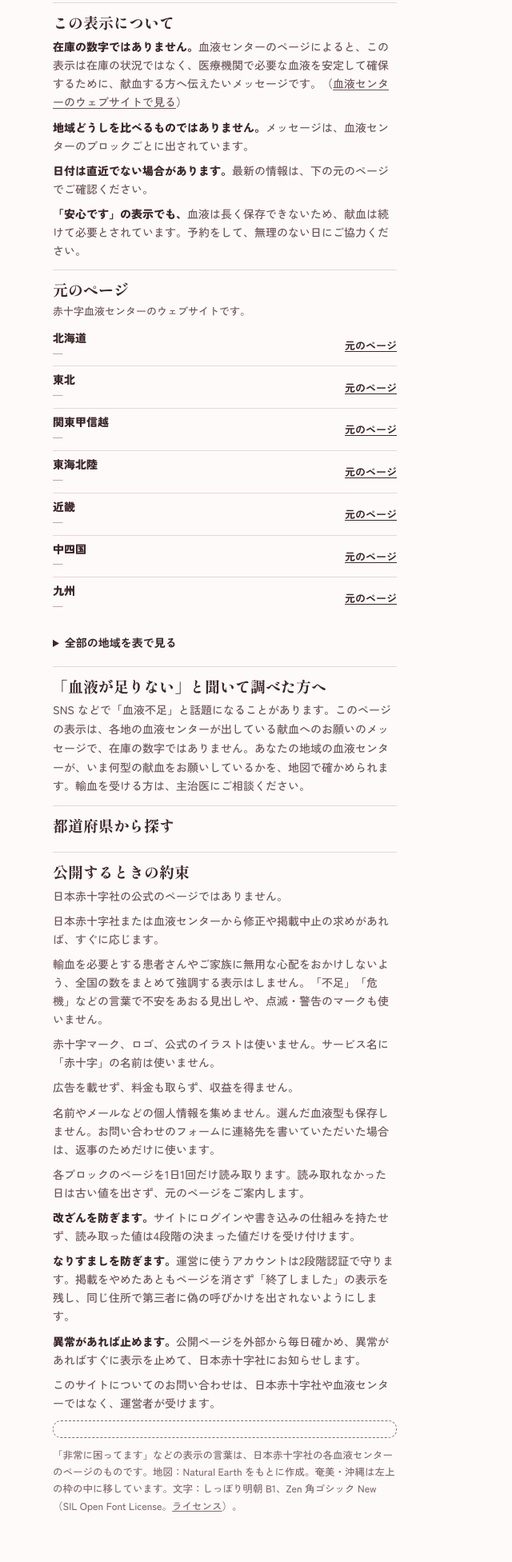
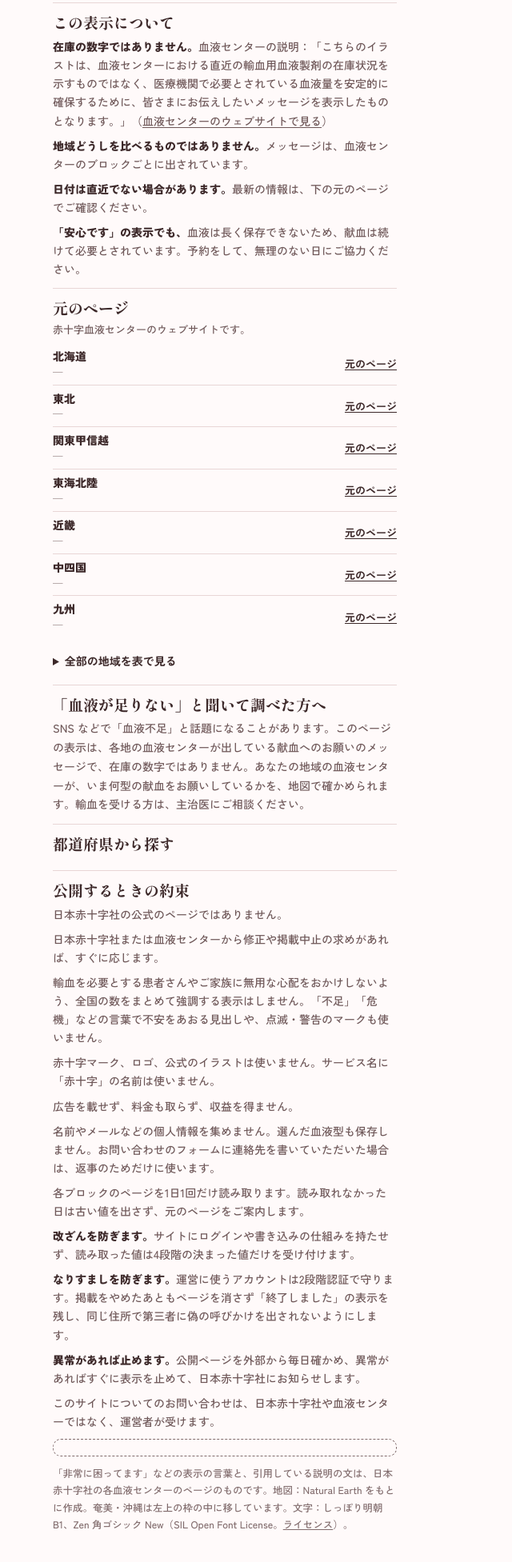
Before and after one commit to ao-zzz/kenketsu-map, a website: page site/index.html in a window 1280 px wide. Shown: the part 1018-2971 px from the top of the page at 80% size, without its empty margins (0-640 px from the left). Drawn offline with Linux system fonts and the light colour scheme; no server answers.

Commit message:
Bring back the quoted note that the display is not inventory
It is a marked quotation with its source and link, and it was in the
sample the Japanese Red Cross saw. The four level explanations stay out.

```diff
--- a/site/index.html
+++ b/site/index.html
@@ -52,7 +52,7 @@
     <section class="block">
       <h2>この表示について</h2>
       <ul>
-        <li><b>在庫の数字ではありません。</b>血液センターのページによると、この表示は在庫の状況ではなく、医療機関で必要な血液を安定して確保するために、献血する方へ伝えたいメッセージです。（<a href="https://www.bs.jrc.or.jp/ktks/tokyo/m0_06_donation.html" rel="noopener">血液センターのウェブサイトで見る</a>）</li>
+        <li><b>在庫の数字ではありません。</b>血液センターの説明：「こちらのイラストは、血液センターにおける直近の輸血用血液製剤の在庫状況を示すものではなく、医療機関で必要とされている血液量を安定的に確保するために、皆さまにお伝えしたいメッセージを表示したものとなります。」（<a href="https://www.bs.jrc.or.jp/ktks/tokyo/m0_06_donation.html" rel="noopener">血液センターのウェブサイトで見る</a>）</li>
         <li><b>地域どうしを比べるものではありません。</b>メッセージは、血液センターのブロックごとに出されています。</li>
         <li><b>日付は直近でない場合があります。</b>最新の情報は、下の元のページでご確認ください。</li>
         <li><b>「安心です」の表示でも、</b>血液は長く保存できないため、献血は続けて必要とされています。予約をして、無理のない日にご協力ください。</li>
@@ -99,7 +99,7 @@
         <li>このサイトについてのお問い合わせは、日本赤十字社や血液センターではなく、運営者が受けます。</li>
       </ul>
       <p class="owner"><!--OWNER--></p>
-      <p class="fine">「非常に困ってます」などの表示の言葉は、日本赤十字社の各血液センターのページのものです。地図：Natural Earth をもとに作成。奄美・沖縄は左上の枠の中に移しています。文字：しっぽり明朝 B1、Zen 角ゴシック New（SIL Open Font License。<a href="fonts/OFL.txt">ライセンス</a>）。</p>
+      <p class="fine">「非常に困ってます」などの表示の言葉と、引用している説明の文は、日本赤十字社の各血液センターのページのものです。地図：Natural Earth をもとに作成。奄美・沖縄は左上の枠の中に移しています。文字：しっぽり明朝 B1、Zen 角ゴシック New（SIL Open Font License。<a href="fonts/OFL.txt">ライセンス</a>）。</p>
     </section>
   </div>
 </div>
```
Also changed, not shown: README.md.
